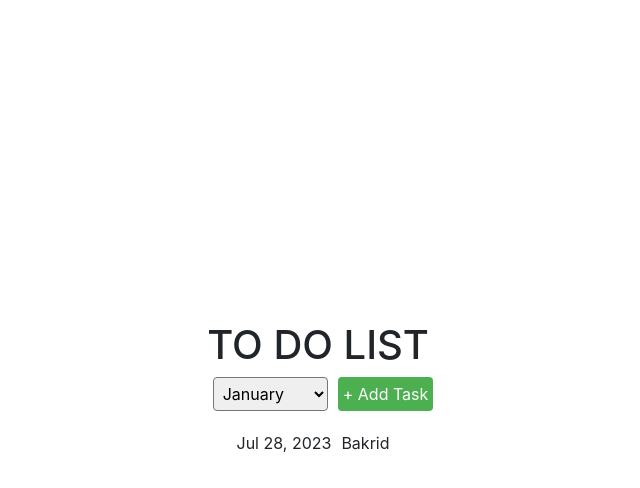
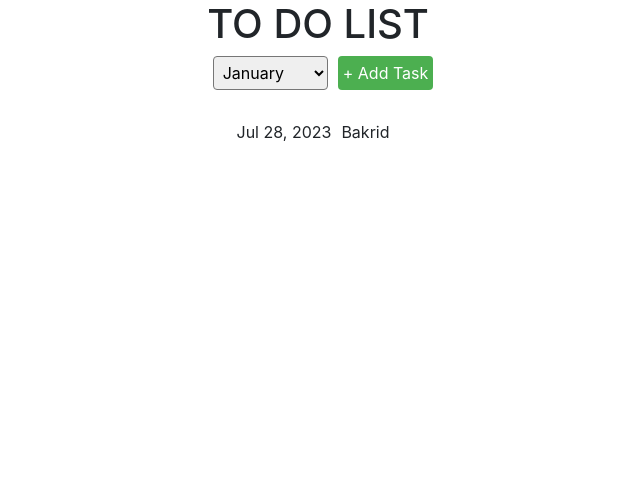
Before and after one commit to joelsunny98/to-do-list.angular, an Angular app: page / in a window 1280 px wide. Shown: the top 488 px of the page, without its empty margins (317-957 px from the left). Built offline with nearby package versions, Linux system fonts and the light colour scheme.

Commit message:
alignments

```diff
--- a/src/app/components/to-do/to-do.component.html
+++ b/src/app/components/to-do/to-do.component.html
@@ -5,14 +5,13 @@
       <option *ngFor="let options of holidayService.monthsArray" [value]="options.value">{{ options.label }}</option>
     </select>
     <div class="add-button-container">
-      <button *ngIf="!isTaskFormVisible" class="add-button pi pi-plus"
+      <button *ngIf="!isTaskFormVisible" class="add-button"
         (click)="isTaskFormVisible = !isTaskFormVisible">+ Add Task
       </button>
     </div>
   </div>
 
   <div class="task-container">
-    <!-- Task grid goes here -->
     <div *ngFor="let taskGroup of taskArray.controls; let i = index">
       <div *ngIf="isThisMonth(taskGroup.get('date')?.value)">
         <div class="task-item" *ngIf="!editMode[i]">
--- a/src/app/components/to-do/to-do.component.scss
+++ b/src/app/components/to-do/to-do.component.scss
@@ -9,6 +9,16 @@ body {
 .header-container {
   display: flex;
   align-items: center;
+  text-align: center;
+}
+
+.container {
+  display: flex;
+  flex-direction: column;
+  justify-content: flex-start;
+  align-items: center;
+  height: 100vh;
+  margin: 0 auto;
   text-align: center;
 }
 
@@ -45,31 +55,18 @@ select {
   padding: 8px 12px;
   cursor: pointer;
   margin-top: 10px;
-
 }
 
 .task-item button:hover {
   background-color: #45a049;
 }
 
-.container {
-  display: flex;
-  flex-direction: column;
-  justify-content: center;
-  align-items: center;
-  height: 100vh;
-  margin: 0 auto;
-  text-align: center;
-}
 
 .add-button {
   background-color: #4CAF50;
   color: white;
   border: none;
   cursor: pointer;
-}
-
-.add-button {
   padding: 5px;
   border-radius: 4px;
   margin-left: 10px;
@@ -84,16 +81,21 @@ select {
 .task-container {
   justify-content: center;
   padding: 10px;
-  margin-top: 10px;
+  margin-top: 20px;
+  width: auto;
 }
 
 .edit-button {
   background-color: #4CAF50;
   color: white;
   border: none;
-  padding: 8px 12px;
   cursor: pointer;
-  transition: background-color 0.3s ease;
+  padding: 2px;
+  border-radius: 2px;
+  margin-right: 5px;
+  margin-bottom: 10px;
+  padding: 5px;
+  border-radius: 4px;
 }
 
 .edit-button:hover {
@@ -189,6 +191,9 @@ button[type="submit"]:not(:disabled) {
 button[type="save"] {
   background-color: #ccc;
   color: #666666;
+  margin-bottom: 10px;
+  padding: 5px;
+  border-radius: 4px;
 }
 
 button[type="save"]:disabled {
```
